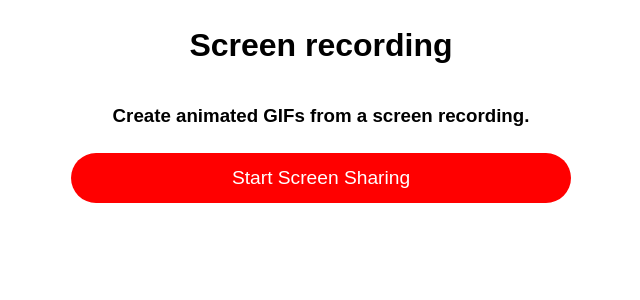
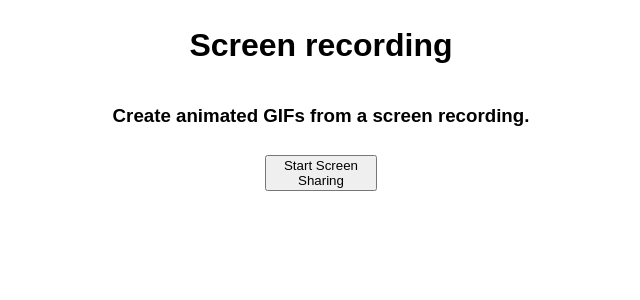
Before and after one commit to shahul85198/Screen-sharing, a React (Create React App) app in the folder screen-share/: page / in a window 1280 px wide. Shown: the top 300 px of the page, without its empty margins (319-959 px from the left). Built offline with nearby package versions, Linux system fonts and the light colour scheme.

Commit message:
screen record updated

```diff
--- a/screen-share/src/screencode/screen.jsx
+++ b/screen-share/src/screencode/screen.jsx
@@ -1,62 +1,95 @@
-import React, { useRef, useEffect, useState } from 'react';
 
-  function Screen() {
+import React, { useRef, useState } from 'react';
+
+function Screen() {
   const videoRef = useRef(null);
-   const startRef = useRef(null);
+  const startRef = useRef(null);
   const stopRef = useRef(null);
   const [showScreen, setShowScreen] = useState(false);
+  const [recordedVideoBlob, setRecordedVideoBlob] = useState(null);
 
-  const startCapture = () => {
-    setShowScreen(true)
-    navigator.mediaDevices.getDisplayMedia()
-      .then((strm) => {
-        let displaySurface = strm.getVideoTracks()[0].getSettings().displaySurface;
+  const startCapture = async () => {
+    try {
+      setShowScreen(true);
 
-        if (displaySurface !== 'monitor') {
-          throw 'Selection of entire screen is mandatory';
-        }
+      const stream = await navigator.mediaDevices.getDisplayMedia({
+        video: true,
+      });
 
-        videoRef.current.srcObject = strm;
-      })
-      .catch((err) => {
-        console.error(err);
-      });
+      videoRef.current.srcObject = stream;
+
+      const recorder = new MediaRecorder(stream);
+      const chunks = [];
+      recorder.ondataavailable = (e) => chunks.push(e.data);
+      recorder.onstop = () => {
+        const blob = new Blob(chunks, { type: 'video/webm' }); // Ensure correct video format
+        setRecordedVideoBlob(blob);
+        stream.getTracks().forEach((track) => track.stop()); // Stop all tracks
+      };
+
+      recorder.start();
+    } catch (err) {
+      console.error(err); // Handle potential errors
+    }
   };
 
+  const stopCapture = () => {
+    setShowScreen(false);
 
-  const stopCapture = () => {
-    setShowScreen(false)
-    const tracks = videoRef.current.srcObject?.getTracks();
-    if (tracks) {
-      tracks.forEach((track) => track.stop());
+    if (recordedVideoBlob) {
+      // Handle recorded video here (download, display, etc.)
+      console.log('Recorded video: ', recordedVideoBlob);
+    } else {
+      console.log('No video recorded yet.');
     }
-    videoRef.current.srcObject = null;
   };
-
-  // useEffect(() => {
-  //   startRef.current.addEventListener('click', startCapture);
-  //   stopRef.current.addEventListener('click', stopCapture);
-
-  //   return () => {
-  //     startRef.current.removeEventListener('click', startCapture);
-  //     stopRef.current.removeEventListener('click', stopCapture);
-  //     stopCapture();
-  //   };
-  // }, []);
-
 
   return (
     <div>
-      {<div style={{ backgroundcolor: 'gery', margin: 'auto', display: showScreen ? 'block' : 'none' }}>
-        <video style={{width:'1000px'}} ref={videoRef} autoPlay playsInline muted />
-      </div> }
-      <div >
-      {!showScreen && <button className='button-start' onClick={startCapture} ref={startRef} >
-          Start Screen Sharing
-        </button>}
-        {showScreen && <button className='button-stop' onClick={stopCapture} ref={stopRef} >
-          Stop
-        </button>}
+      {recordedVideoBlob && ( // Display recorded video if available
+        <div
+          style={{ backgroundColor: 'grey', margin: 'auto', display: 'block' }}
+        >
+          <video
+            ref={videoRef}
+            autoPlay
+            playsInline
+            muted
+            src={URL.createObjectURL(recordedVideoBlob)}
+          />
+        </div>
+      )}
+      {showScreen &&
+        !recordedVideoBlob && ( // Display live preview while recording
+          <div
+            style={{
+              backgroundColor: 'grey',
+              margin: 'auto',
+              display: 'block',
+            }}
+          >
+            <video ref={videoRef} autoPlay playsInline muted />
+          </div>
+        )}
+      <div style={{ width: '80%', margin: 'auto', paddingTop: 10 }}>
+        {!showScreen && (
+          <button
+            onClick={startCapture}
+            ref={startRef}
+            className="btn btn-primary"
+          >
+            Start Screen Sharing
+          </button>
+        )}
+        {showScreen && (
+          <button
+            onClick={stopCapture}
+            ref={stopRef}
+            className="btn btn-secondary"
+          >
+            Stop
+          </button>
+        )}
       </div>
     </div>
   );
```
